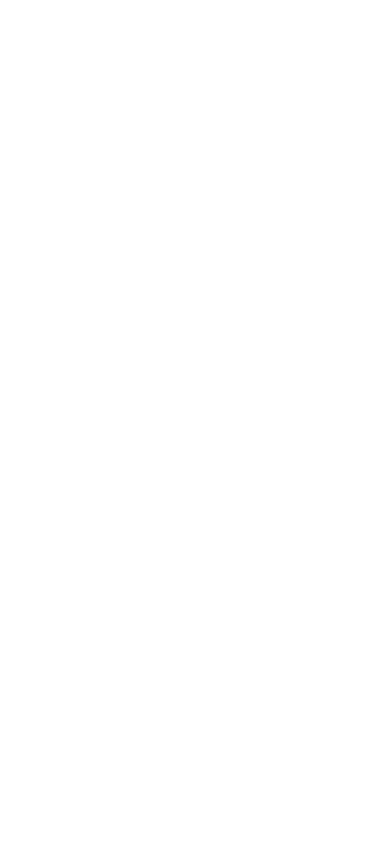
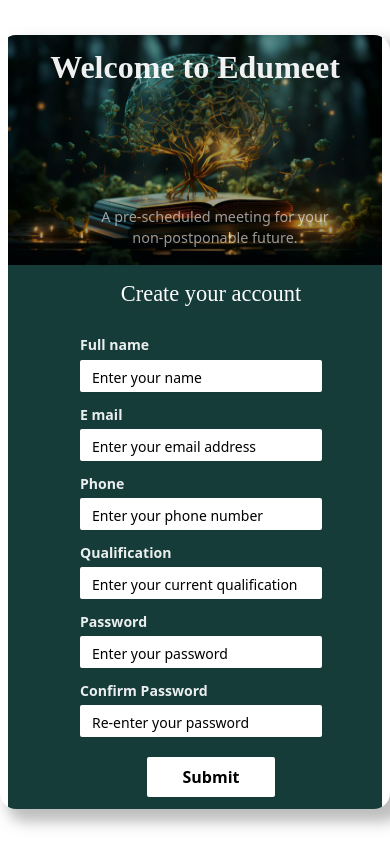
Before and after one commit to Althafvc/Edumeet-Front-end, a React (Vite) app: page /teacher/signup in a window 390 px wide. Before the commit this address had no page. Built offline with nearby package versions, Linux system fonts and the light colour scheme; a web font is replaced by a local one.

Commit message:
Teacher signup form ui implimented with responsiveness

```diff
--- a/package.json
+++ b/package.json
@@ -10,8 +10,13 @@
     "preview": "vite preview"
   },
   "dependencies": {
+    "@emotion/react": "^11.11.4",
+    "@emotion/styled": "^11.11.5",
+    "@mui/material": "^5.15.18",
+    "axios": "^1.7.2",
     "react": "^18.2.0",
     "react-dom": "^18.2.0",
+    "react-hook-form": "^7.51.5",
     "react-router-dom": "^6.23.1"
   },
   "devDependencies": {
--- a/src/App.jsx
+++ b/src/App.jsx
@@ -1,9 +1,16 @@
-import { useState } from 'react';
 import './App.css';
 import { BrowserRouter, Routes, Route } from 'react-router-dom';
+
+// <Student Routes>
 import StudentLogin from './Pages/Student/StudentLogin';
 import StudentSignup from './Pages/Student/StudentSignup';
 import LandingPage from './Components/LandingPage';
+// </Student Routes>
+
+// <Teacher Routes>
+import TeacherSignup from './Pages/Teacher/TeacherSignup';
+// </Teacher Routes>
+
 
 function App() {
   return (
@@ -13,6 +20,7 @@
           <Route path='/' element={<LandingPage/>}/>
           <Route path='/student/signup' element={<StudentSignup/>}/>
           <Route path='/student/login' element={<StudentLogin/>}/>
+          <Route path='/teacher/signup' element={<TeacherSignup/>}/>
         </Routes>
       </BrowserRouter>
     </>
--- /dev/null
+++ b/src/Components/BasicAlerts.jsx
@@ -0,0 +1,12 @@
+import * as React from 'react';
+import Alert from '@mui/material/Alert';
+import Stack from '@mui/material/Stack';
+
+export default function BasicAlerts({type, msg}) {
+
+  return (
+    <Stack sx={{ width: '100%' }} spacing={2}>
+      <Alert severity={type}>{msg}</Alert>
+    </Stack>
+  );
+}
--- a/src/Components/Student/DefaultButton.jsx
+++ b/src/Components/Student/DefaultButton.jsx
@@ -4,7 +4,7 @@
 
     return (
         <>
-        <button className={`outline-2 outline-gray-600 p-2 rounded-md w-24 font-semibold bg-blue-600 text-white shadow-customShadow hover:border-2 hover:bg-white hover:text-black ${classname}`}>{value}</button>
+        <button className={`outline-2 outline-gray-600 p-2 rounded-sm  w-32 mr-10 mt-2 font-semibold bg-[#e3b93e] active:scale-[.96] duration-200 ease-in-out hover:bg-[#e8c456] text-black  shadow-customShadow ${classname}`} onClick={clicked} type="submit">{value}</button>
         </>
     )
 }
--- /dev/null
+++ b/src/Instance/Axiosinstance.js
@@ -0,0 +1,23 @@
+import axios from 'axios'
+
+const axiosInstance=axios.create({
+    baseURL:'http://localhost:7878/api/',
+    headers: {
+        'Content-Type': 'application/json',
+      },
+    timeout:10000
+})
+
+axiosInstance.interceptors.request.use((config)=>{
+    const token= localStorage.getItem('jwt')
+
+    if (token){
+        config.headers['Authorization']=`Bearer ${token}`
+    }
+    return config;
+},(error)=>{
+    console.log(error);
+    return Promise.reject(error)
+})
+
+export default axiosInstance
--- a/src/Pages/Student/StudentSignup.jsx
+++ b/src/Pages/Student/StudentSignup.jsx
@@ -1,35 +1,61 @@
-import React from 'react'
+import React, { useState } from 'react';
 import Goldenlogo from '../../assets/Company logos/logo-white-transparent.png';
 import DefaultButton from '../../Components/Student/DefaultButton';
+import { useForm } from 'react-hook-form';
+import axiosInstance from '../../Instance/Axiosinstance';
+import BasicAlerts from '../../Components/BasicAlerts';
+
 function StudentSignup() {
+  const { register, handleSubmit, getValues, formState: { errors } } = useForm();
+
+  const [alert, setAlert] = useState({ visible: false, type: '', msg: '' });
+
+  async function onSubmit(data) {
+    console.log(data);
+    try {
+      const response = await axiosInstance.post('/student/signup', data);
+      const result = response.data;
+
+      console.log(result);
+
+      if (!result.success) {
+        setAlert({ visible: true, type: 'error', msg: result.message || 'Account not registered' });
+      } else {
+        setAlert({ visible: true, type: 'success', msg: 'Registration successful' });
+      }
+    } catch (err) {
+      setAlert({ visible: true, type: 'error', msg: 'An error occurred during registration' });
+    }
+  }
 
   return (
     <>
       <div className="container w-screen h-screen flex justify-center items-center bg-white">
         <div className="form-container px-2 md:px-0 rounded-2xl md:w-2/4 md:h-[570px] flex flex-col md:flex-row shadow-customShadow overflow-auto md:overflow-hidden h-auto">
-          <div className="bg-gradient-to-br from-[rgb(9,75,160)] to-[#2092f4]  welcome-area md:w-[50%] h-full  flex justify-center items-center flex-col gap-5 py-2 md:gap-16">
+          <div className="bg-gradient-to-br from-[rgb(9,75,160)] to-[#2092f4] welcome-area md:w-[50%] h-full flex justify-center items-center flex-col gap-5 py-2 md:gap-16">
             <h2 className="text-white font-sans text-2xl">Welcome to</h2>
-            <img src={Goldenlogo} alt="image not found" className="w-[100px] h-[100px]" />
+            <img src={Goldenlogo} alt="Company Logo" className="w-[100px] h-[100px]" />
             <div className="description-area w-full flex justify-center items-center">
               <p className="description text-white text-sm md:text-lg w-full ml-10">A pre-scheduled meeting for your non-postponable future.</p>
             </div>
           </div>
-          <div className="form-area flex flex-col bg-[#ffffff] md:w-[50%] h-full  justify-center pl-8 py-3 gap-6">
+          <div className="form-area flex flex-col bg-[#ffffff] md:w-[50%] h-full justify-center pl-8 py-3 gap-6">
             <div className="heading-area flex justify-center">
               <h2 className="text-[#4b4343] font-bold text-lg">Create your account</h2>
             </div>
             <div className="signupform-area">
-              <form className='flex flex-col gap-5'>
-
-
+              <form className="flex flex-col gap-5" onSubmit={handleSubmit(onSubmit)}>
                 <div className="form-outline flex flex-col">
                   <label htmlFor="name" className="text-[#6d6262] font-semibold">Full name</label>
                   <input
                     type="text"
                     name="name"
-                    className="border-0 border-b-[2.5px] border-gray-400 w-[80%] placeholder:text-sm focus:border-b-[#4e87c5] focus:outline-none "
+                    className="border-0 border-b-[2.5px] border-gray-400 w-[80%] placeholder:text-sm focus:border-b-[#4e87c5] focus:outline-none"
                     placeholder="Enter your name"
+                    aria-label="Full name"
+                    {...register('name', { required: 'Name is required' })}
                   />
+                  {errors.name && <span className="text-red-600">{errors.name.message}</span>}
                 </div>
 
                 <div className="form-outline flex flex-col">
@@ -37,9 +63,18 @@
                   <input
                     type="email"
                     name="email"
-                    className="border-0 border-b-[2.5px] border-gray-400 w-[80%] placeholder:text-sm focus:border-b-[#4e87c5] focus:outline-none "
+                    className="border-0 border-b-[2.5px] border-gray-400 w-[80%] placeholder:text-sm focus:border-b-[#4e87c5] focus:outline-none"
                     placeholder="Enter your email address"
+                    aria-label="Email"
+                    {...register('email', {
+                      required: 'Email is required',
+                      pattern: {
+                        value: /^[a-zA-Z0-9._%+-]+@[a-zA-Z0-9.-]+\.[a-zA-Z]{2,4}$/,
+                        message: 'Invalid email address'
+                      }
+                    })}
                   />
+                  {errors.email && <span className="text-red-600">{errors.email.message}</span>}
                 </div>
 
                 <div className="form-outline flex flex-col">
@@ -47,9 +82,12 @@
                   <input
                     type="tel"
                     name="phone"
-                    className="border-0 border-b-[2.5px] border-gray-400 w-[80%] placeholder:text-sm focus:border-b-[#4e87c5] focus:outline-none "
+                    className="border-0 border-b-[2.5px] border-gray-400 w-[80%] placeholder:text-sm focus:border-b-[#4e87c5] focus:outline-none"
                     placeholder="Enter your phone number"
+                    aria-label="Phone"
+                    {...register('phone', { required: 'Phone number is required' })}
                   />
+                  {errors.phone && <span className="text-red-600">{errors.phone.message}</span>}
                 </div>
 
                 <div className="form-outline flex flex-col">
@@ -57,41 +95,64 @@
                   <input
                     type="text"
                     name="qualification"
-                    className="border-0 border-b-[2.5px] border-gray-400 w-[80%] placeholder:text-sm focus:border-b-[#4e87c5] focus:outline-none "
+                    className="border-0 border-b-[2.5px] border-gray-400 w-[80%] placeholder:text-sm focus:border-b-[#4e87c5] focus:outline-none"
                     placeholder="Enter your current qualification"
+                    aria-label="Qualification"
+                    {...register('qualification', { required: 'Qualification is required' })}
                   />
+                  {errors.qualification && <span className="text-red-600">{errors.qualification.message}</span>}
                 </div>
 
                 <div className="form-outline flex flex-col">
-                  <label htmlFor="passsword" className="text-[#6d6262] font-semibold">Password</label>
+                  <label htmlFor="password" className="text-[#6d6262] font-semibold">Password</label>
                   <input
                     type="password"
                     name="password"
-                    className="border-0 border-b-[2.5px] border-gray-400 w-[80%] placeholder:text-sm focus:border-b-[#4e87c5] focus:outline-none "
+                    className="border-0 border-b-[2.5px] border-gray-400 w-[80%] placeholder:text-sm focus:border-b-[#4e87c5] focus:outline-none"
                     placeholder="Enter your password"
+                    aria-label="Password"
+                    {...register('password', {
+                      required: 'Password is required',
+                      pattern: {
+                        value: /^(?=.*[0-9])(?=.*[a-z])(?=.*[A-Z])(?=.*\W)(?!.* ).{8,16}$/,
+                        message: 'Invalid password format'
+                      }
+                    })}
                   />
+                  {errors.password && <span className="text-red-600">{errors.password.message}</span>}
                 </div>
 
                 <div className="form-outline flex flex-col">
-                  <label htmlFor="confirmpasssword" className="text-[#6d6262] font-semibold">Confirm Password</label>
+                  <label htmlFor="confirmpassword" className="text-[#6d6262] font-semibold">Confirm Password</label>
                   <input
                     type="password"
-                    name="confirmpasssword"
-                    className="border-0 border-b-[2.5px] border-gray-400 w-[80%] placeholder:text-sm focus:border-b-[#4e87c5] focus:outline-none "
-                    placeholder="re-enter your password"
+                    name="confirmpassword"
+                    className="border-0 border-b-[2.5px] border-gray-400 w-[80%] placeholder:text-sm focus:border-b-[#4e87c5] focus:outline-none"
+                    placeholder="Re-enter your password"
+                    aria-label="Confirm Password"
+                    {...register('confirmpassword', {
+                      required: 'Please confirm your password',
+                      validate: value => value === getValues('password') || 'Passwords do not match',
+                    })}
                   />
+                  {errors.confirmpassword && <span className="text-red-600">{errors.confirmpassword.message}</span>}
+
+                  {alert.visible && (
+                    <span>
+                      <BasicAlerts type={alert.type} msg={alert.msg} />
+                    </span>
+                  )}
+                </div>
+                <div className="button-area w-full flex justify-center">
+                  <DefaultButton value='Submit' clicked={handleSubmit(onSubmit)} classname={''} />
                 </div>
               </form>
-            </div>
-            <div className="button-area w-full flex justify-center">
-              <DefaultButton value='Submit' clicked={null} classname={''} />
             </div>
           </div>
         </div>
       </div>
     </>
-  )
+  );
 }
 
-
-export default StudentSignup
+export default StudentSignup;
--- /dev/null
+++ b/src/Pages/Teacher/TeacherSignup.jsx
@@ -0,0 +1,100 @@
+import React from 'react';
+import DefaultButton from '../../Components/Student/DefaultButton';
+import Teacherbg from '../../assets/images/teacher.jpg';
+
+function TeacherSignup() {
+  return (
+    <>
+      <div className="container w-screen h-screen flex justify-center items-center bg-white">
+        <div className="form-container px-2 md:px-0 rounded-2xl md:w-[55%] md:h-[570px] flex flex-col md:flex-row shadow-customShadow overflow-auto md:overflow-hidden h-auto">
+          <div className={`welcome-area md:w-[50%] h-[230px] md:h-full flex justify-between md:py-5 items-center flex-col gap-5 py-2 md:gap-16`} style={{backgroundImage:`url(${Teacherbg})`,backgroundPosition:"center" ,backgroundSize:"cover"}}>
+            <h2 className="text-[#ffffffef] text-[2rem] font-newFont text-center font-semibold">Welcome to Edumeet</h2>
+            <div className="description-area w-full flex justify-center items-center">
+              <p className="description text-center text-[#ffffff96] pb-2 text-[.9rem] px-10 w-full ml-10">A pre-scheduled meeting for your non-postponable future.</p>
+            </div>
+          </div>
+          <div className="form-area flex flex-col bg-[#163c3a]  md:w-[50%] justify-center pl-8 py-3 gap-6">
+            <div className="heading-area flex justify-center">
+              <h2 className="text-[white] font-thin shadow-sm font-customFont text-[1.4rem]">Create your account</h2>
+            </div>
+            <div className="signupform-area w-full justify-center">
+              <form className="flex pl-10 flex-col gap-3 w-full">
+                <div className="form-outline flex flex-col gap-1">
+                  <label htmlFor="name" className="text-[#ffffffe9] text-[.88rem] font-semibold">Full name</label>
+                  <input
+                    type="text"
+                    name="name"
+                    className=" border-gray-400 w-[80%] placeholder:text-sm focus:border-b-[#4e87c5] focus:outline-none rounded-sm shadow-sm h-[2rem] pl-3 text-lg placeholder:text-black"
+                    placeholder="Enter your name"
+                    aria-label="Full name"
+                  />
+                </div>
+
+                <div className="form-outline flex flex-col gap-1">
+                  <label htmlFor="email" className="text-[#ffffffe9] font-semibold text-[.88rem]">E mail</label>
+                  <input
+                    type="email"
+                    name="email"
+                    className=" border-gray-400 w-[80%] placeholder:text-sm focus:border-b-[#4e87c5] focus:outline-none rounded-sm shadow-sm h-[2rem] pl-3 text-lg placeholder:text-black"
+                    placeholder="Enter your email address"
+                    aria-label="Email"
+                  />
+                </div>
+
+                <div className="form-outline flex flex-col gap-1">
+                  <label htmlFor="phone" className="text-[#ffffffe9] font-semibold text-[.88rem]">Phone</label>
+                  <input
+                    type="tel"
+                    name="phone"
+                    className=" border-gray-400 w-[80%] placeholder:text-sm focus:border-b-[#4e87c5] focus:outline-none rounded-sm shadow-sm h-[2rem] pl-3 text-lg placeholder:text-black"
+                    placeholder="Enter your phone number"
+                    aria-label="Phone"
+                  />
+                </div>
+
+                <div className="form-outline flex flex-col gap-1">
+                  <label htmlFor="qualification" className="text-[#ffffffe9] font-semibold text-[.88rem]">Qualification</label>
+                  <input
+                    type="tel"
+                    name="qualification"
+                    className=" border-gray-400 w-[80%] placeholder:text-sm focus:border-b-[#4e87c5] focus:outline-none rounded-sm shadow-sm h-[2rem] pl-3 text-lg placeholder:text-black"
+                    placeholder="Enter your current qualification"
+                    aria-label="qualification"
+                  />
+                </div>
+
+
+                <div className="form-outline flex flex-col gap-1">
+                  <label htmlFor="password" className="text-[#ffffffe9] font-semibold text-[.88rem]">Password</label>
+                  <input
+                    type="password"
+                    name="password"
+                    className=" border-gray-400 w-[80%] placeholder:text-sm focus:border-b-[#4e87c5] focus:outline-none rounded-sm shadow-sm h-[2rem] pl-3 text-lg placeholder:text-black"
+                    placeholder="Enter your password"
+                    aria-label="Password"
+                  />
+                </div>
+
+                <div className="form-outline flex flex-col gap-1">
+                  <label htmlFor="confirmpassword" className="text-[#ffffffe9] font-semibold text-[.88rem] placeholder:font-[black]">Confirm Password</label>
+                  <input
+                    type="password"
+                    name="confirmpassword"
+                    className=" border-gray-400 w-[80%] placeholder:text-sm focus:border-b-[#4e87c5] focus:outline-none rounded-sm shadow-sm h-[2rem] pl-3 text-lg placeholder:text-black"
+                    placeholder="Re-enter your password"
+                    aria-label="Confirm Password"
+                  />
+                </div>
+                <div className="button-area w-full flex justify-center">
+                  <DefaultButton value='Submit' clicked={null} classname={'bg-white text-black shadow-none font-bold'}/>
+                </div>
+              </form>
+            </div>
+          </div>
+        </div>
+      </div>
+    </>
+  );
+}
+
+export default TeacherSignup;
```
Also changed, not shown: src/assets/images/teacher.jpg (added), 1 other file (tests, documents, lock files or other folders).
